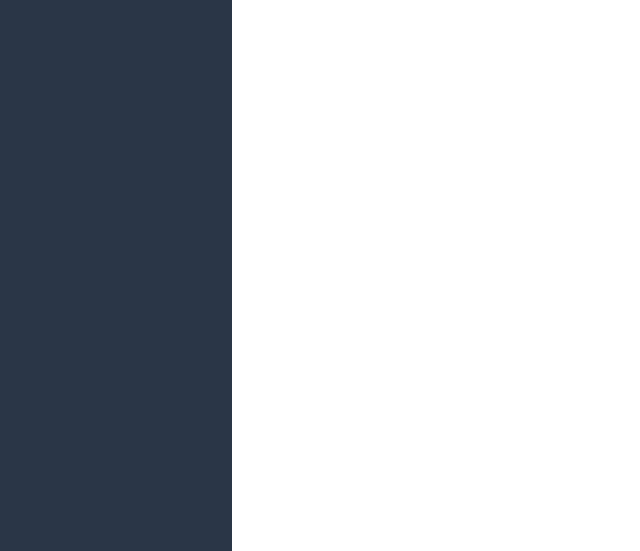
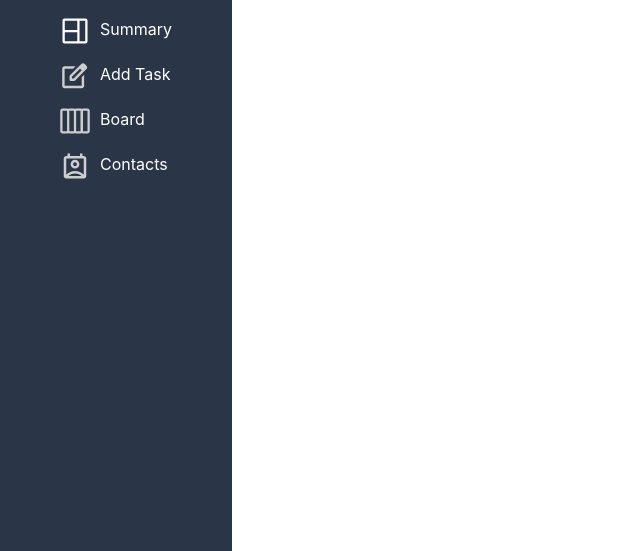
Before and after one commit to Hueppi92/join, a plain HTML site: page sites/sidebar.html in a window 1280 px wide. Shown: the part 249-800 px from the top of the page, without its empty margins (0-640 px from the left). Drawn offline with Linux system fonts and the light colour scheme.

Commit message:
Styling updates for sidebar and global styles, enhancing layout and typography

```diff
--- a/styles/sidebar.css
+++ b/styles/sidebar.css
@@ -1,7 +1,15 @@
 aside {
+    display: flex;
+    flex-direction: column;
+    align-items: center;
     width: 232px;
     height: 100vh;
     background-color: #2A3647;
+    padding-top: 64px;
+}
+
+nav {
+    margin-top: 64px;
 }
 
 aside img {
@@ -11,6 +19,7 @@ aside img {
 
 ul li {
     list-style: none;
+    margin: 15px 0;
 }
 
 a {
--- a/styles/style.css
+++ b/styles/style.css
@@ -6,5 +6,6 @@
 }
 
 body {
+    font-family: 'Inter', sans-serif;
     min-height: 100vh;
 }
```
